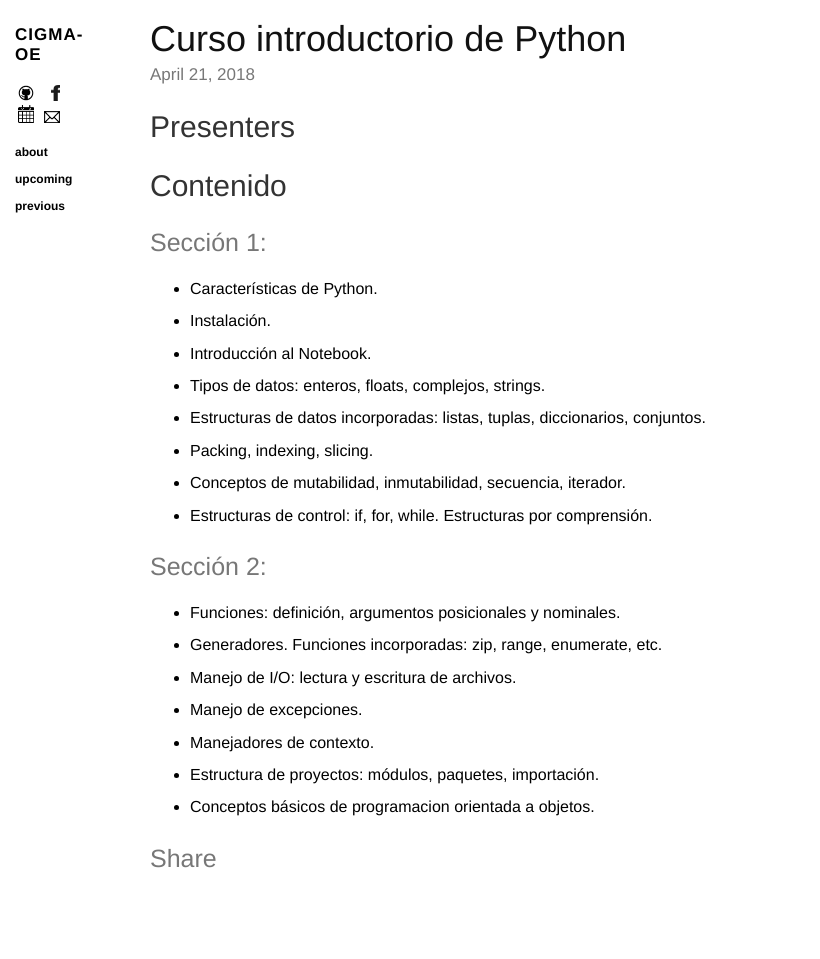
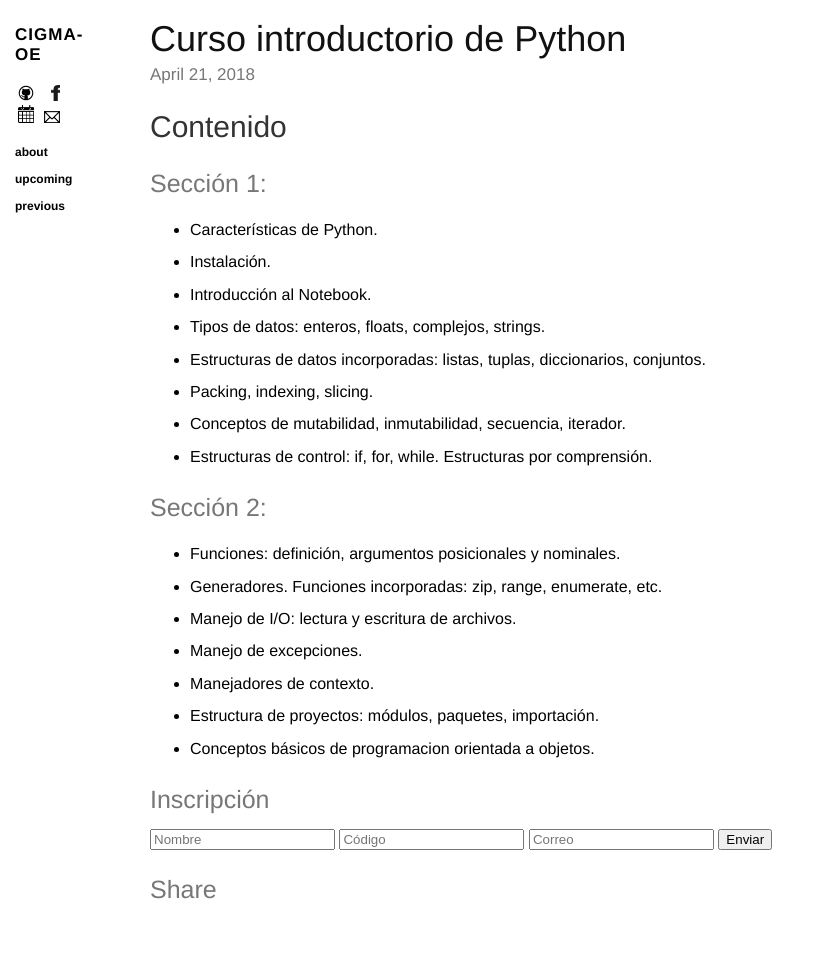
Before and after one commit to camiloll/cigma-oe.github.io, a Jekyll site: the page built from _posts/2018-04-21-python.markdown, in a window 1280 px wide. Shown: the whole page, without its empty margins (0-820 px from the left). Built offline with Jekyll 4.4.1, drawn with Linux system fonts in a browser that asks for light colours; nearby versions of some CDN libraries; before the commit the page ends 928 px from its top, so only the background shows below that.

Commit message:
first post

```diff
--- a/_layouts/post.html
+++ b/_layouts/post.html
@@ -12,6 +12,20 @@ layout: layout
   </section>
 
   {{ content }}
+
+  <section class="inscr">
+    <h3>Inscripción</h3>
+    <form method="POST" action="https://formspree.io/shpotes3@gmail.com">
+      <input name="name" placeholder="Nombre">
+      <input name="id" placeholder="Código">
+      <input type="email" name="email" placeholder="Correo">
+      <!-- TODO -->
+      <input type="hidden" name="_next" value="thanks.html" />
+      <input type="hidden" name="_subject" value="Nuevo inscrito {{ page.title }}!" />
+      <input type="hidden" name="_language" value="es" />
+      <button type="submit">Enviar</button>
+    </form>
+  </section>
 
   <section class="shares">
     <h3>Share</h3>
--- a/_posts/2018-04-21-python.markdown
+++ b/_posts/2018-04-21-python.markdown
@@ -5,8 +5,6 @@ comments: true
 category: upcoming
 tags: curso <+ tags +>
 ---
-
-## Presenters
 
 ## Contenido
 ### Sección 1:
```
